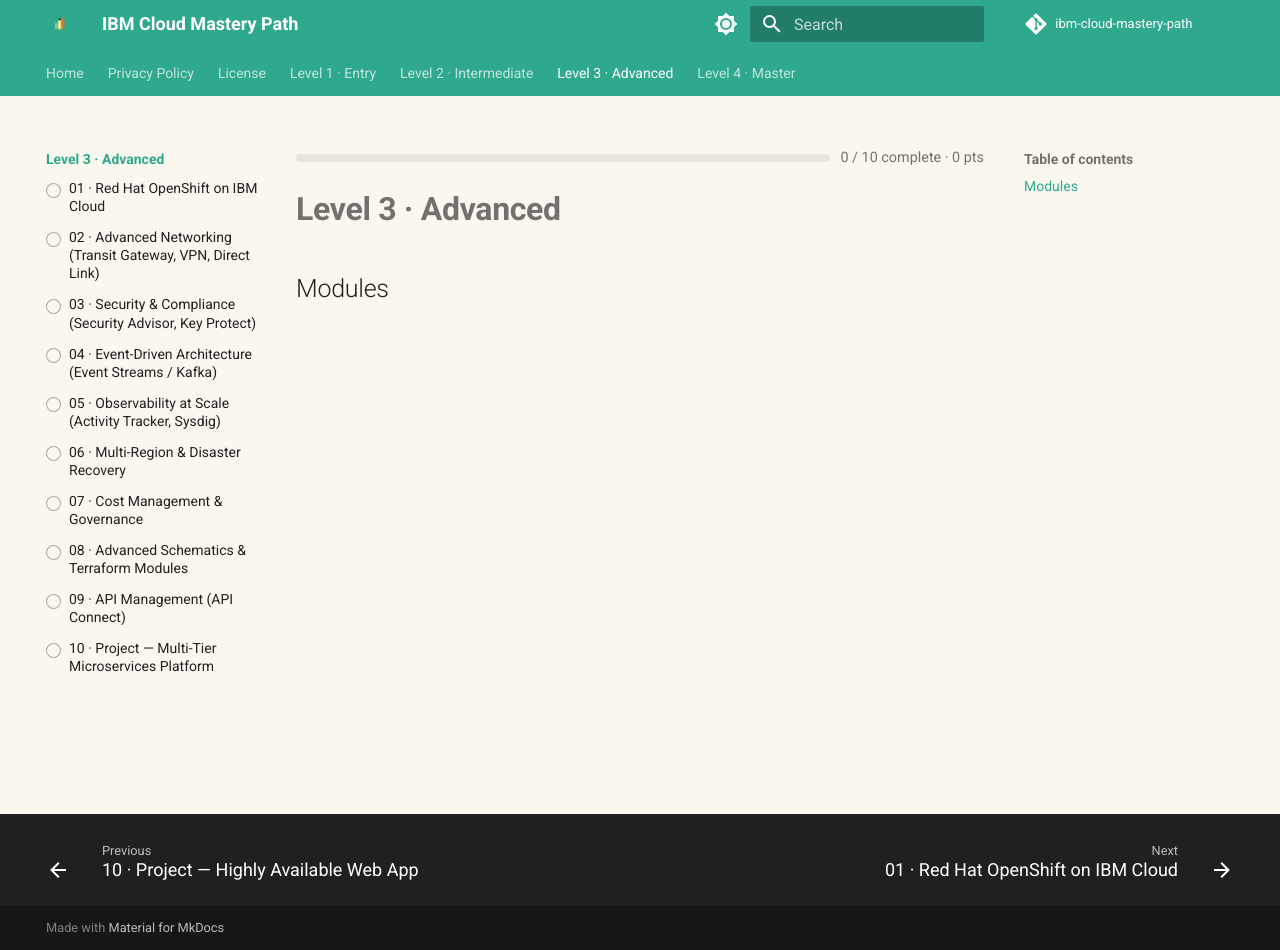
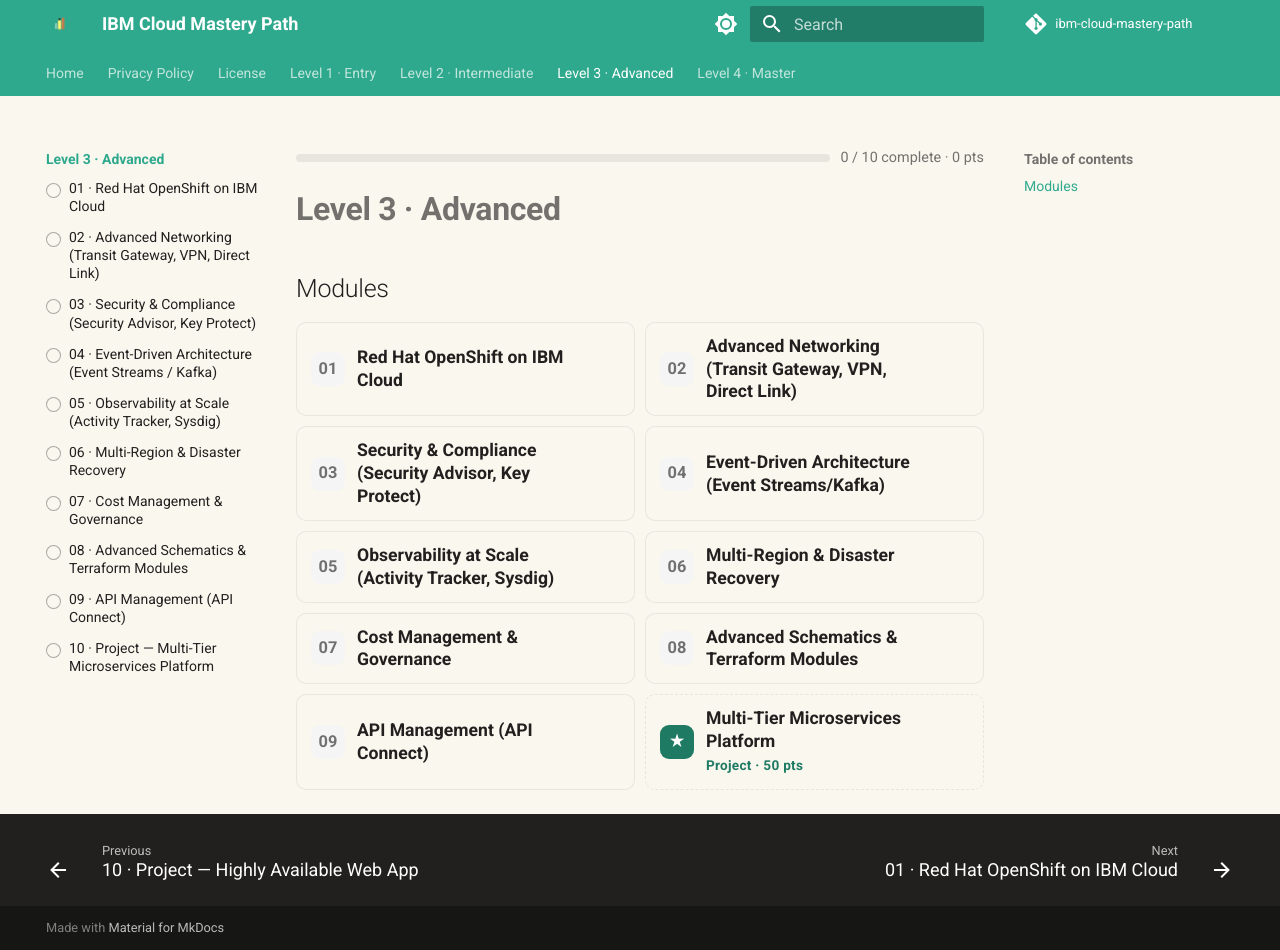
Before and after one commit to SIGILIPELLI/ibm-cloud-mastery-path, an MkDocs documentation site: the page built from docs/level-3/index.md, in a window 1280 px wide and 950 px high. Built offline with MkDocs 1.6.1 and Material for MkDocs 9.7.7, drawn with Linux system fonts in a browser that asks for light colours; comment, search, counter and statistics services are not loaded; part of the change alters nothing that is shown.

Commit message:
Fix missing module list links on level overview pages
Several level-N/index.md pages listed module titles as plain text
instead of links, so the client-side tile enhancer found no <a>
inside each list item and replaced the list with an empty grid —
the "Modules" heading rendered with nothing underneath. Converted
each affected list to link to its real lesson file per mkdocs.yml's
nav; levels already linked correctly are untouched.

Co-Authored-By: Claude Sonnet 5 <noreply@anthropic.com>
Claude-Session: https://claude.ai/code/session_01Hje8nqbBP9V9WQ3JEcJc69

```diff
--- a/docs/level-3/index.md
+++ b/docs/level-3/index.md
@@ -2,13 +2,13 @@
 
 ## Modules
 
-1. Red Hat OpenShift on IBM Cloud
-2. Advanced Networking (Transit Gateway, VPN, Direct Link)
-3. Security & Compliance (Security Advisor, Key Protect)
-4. Event-Driven Architecture (Event Streams/Kafka)
-5. Observability at Scale (Activity Tracker, Sysdig)
-6. Multi-Region & Disaster Recovery
-7. Cost Management & Governance
-8. Advanced Schematics & Terraform Modules
-9. API Management (API Connect)
-10. Project — Multi-Tier Microservices Platform
+1. [Red Hat OpenShift on IBM Cloud](01-openshift-on-ibm-cloud.md)
+2. [Advanced Networking (Transit Gateway, VPN, Direct Link)](02-advanced-networking.md)
+3. [Security & Compliance (Security Advisor, Key Protect)](03-security-compliance.md)
+4. [Event-Driven Architecture (Event Streams/Kafka)](04-event-driven-architecture.md)
+5. [Observability at Scale (Activity Tracker, Sysdig)](05-observability-at-scale.md)
+6. [Multi-Region & Disaster Recovery](06-multi-region-dr.md)
+7. [Cost Management & Governance](07-cost-management-governance.md)
+8. [Advanced Schematics & Terraform Modules](08-advanced-schematics-terraform.md)
+9. [API Management (API Connect)](09-api-management.md)
+10. [Project — Multi-Tier Microservices Platform](10-project-microservices-platform.md)
```
